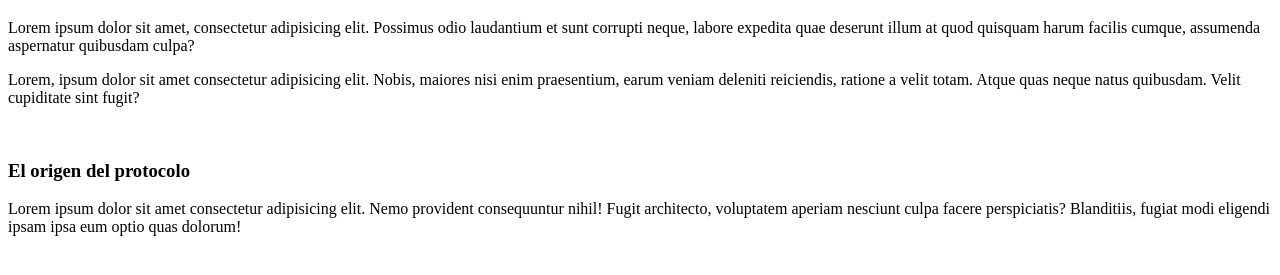
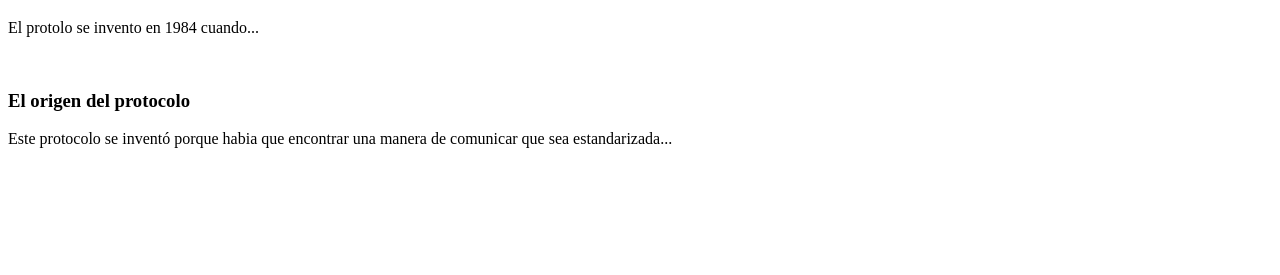
Before and after one commit to hftecnica1/pagina_redes_inf, a plain HTML site: page index.html in a window 1280 px wide. Shown: the part 61-336 px from the top of the page. Drawn offline with Linux system fonts and the light colour scheme.

Commit message:
Añadiendo contexto de la historia

```diff
--- a/index.html
+++ b/index.html
@@ -8,10 +8,9 @@
 </head>
 <body>
     <h1>El protocolo midi</h1>
-    <p>Lorem ipsum dolor sit amet, consectetur adipisicing elit. Possimus odio laudantium et sunt corrupti neque, labore expedita quae deserunt illum at quod quisquam harum facilis cumque, assumenda aspernatur quibusdam culpa?</p>
-    <p>Lorem, ipsum dolor sit amet consectetur adipisicing elit. Nobis, maiores nisi enim praesentium, earum veniam deleniti reiciendis, ratione a velit totam. Atque quas neque natus quibusdam. Velit cupiditate sint fugit?</p>
+    <p>El protolo se invento en 1984 cuando...</p>
     <br>
     <h3>El origen del protocolo</h3>
-    Lorem ipsum dolor sit amet consectetur adipisicing elit. Nemo provident consequuntur nihil! Fugit architecto, voluptatem aperiam nesciunt culpa facere perspiciatis? Blanditiis, fugiat modi eligendi ipsam ipsa eum optio quas dolorum!
+    <p>Este protocolo se inventó porque habia que encontrar una manera de comunicar que sea estandarizada...</p>
 </body>
 </html>
```
